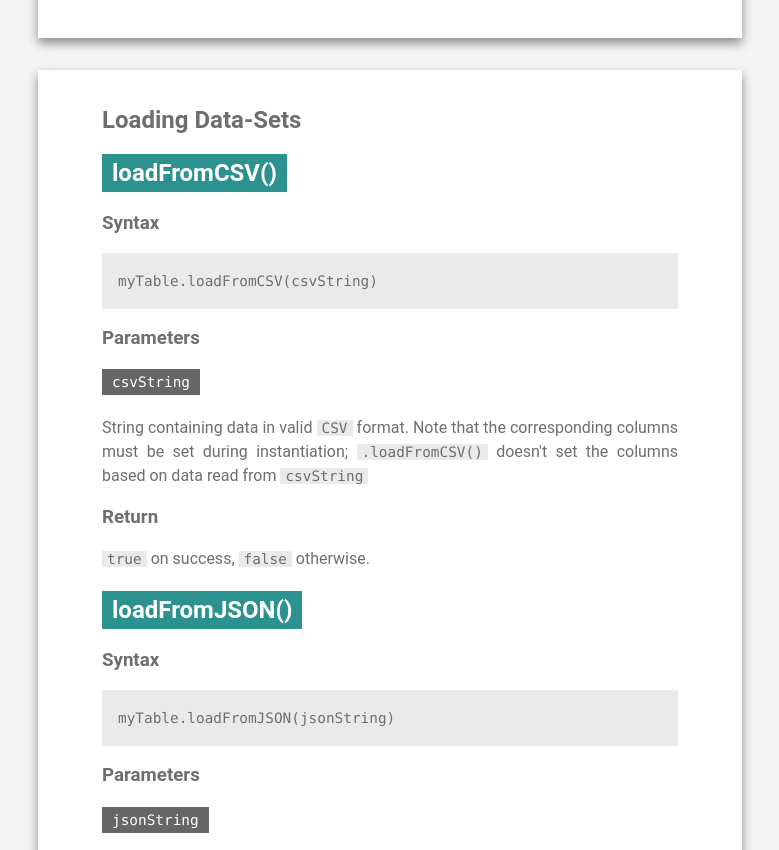
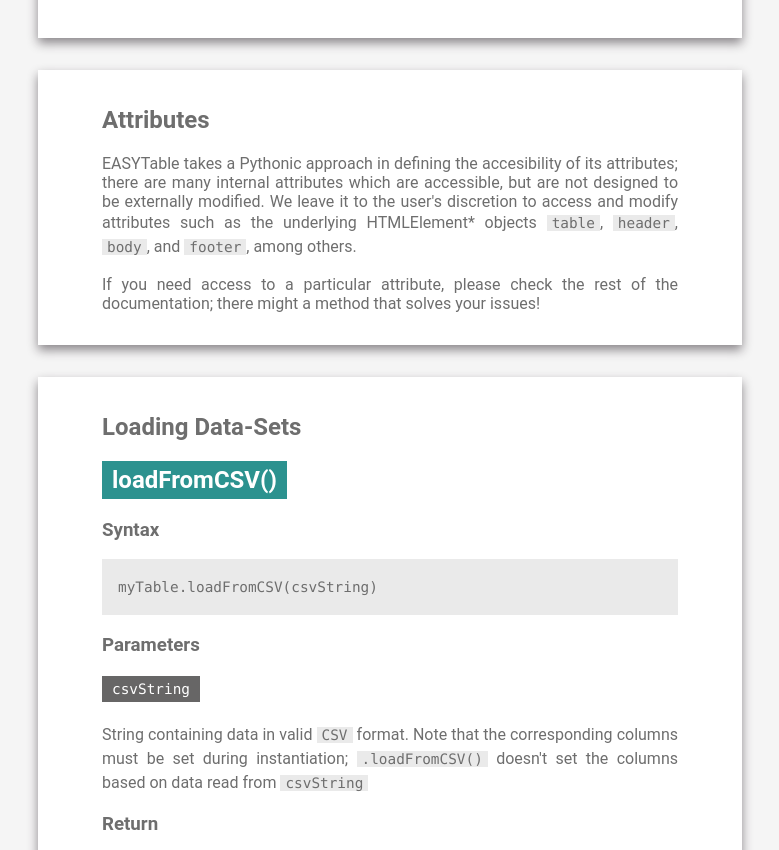
Before and after one commit to AdiThakur/easy-table, a website: page pub/docs.html in a window 1280 px wide. Shown: the part 2396-3246 px from the top of the page, without its empty margins (250-1029 px from the left). Drawn offline with Linux system fonts and the light colour scheme.

```diff
--- a/pub/docs.html
+++ b/pub/docs.html
@@ -176,6 +176,38 @@
             <h4>Result</h4>
             <p>Note that some data has been added.</p>
             <div id="constructor_table" class="step-table"></div>
+        </div>
+
+        <!-- Attributes -->
+        <div class="step">
+            <h2>Attributes</h2>
+
+            <p>
+                EASYTable takes a Pythonic approach in defining the accesibility
+                of its attributes; there are many internal attributes which are
+                accessible, but are not designed to be externally modified. We
+                leave it to the user's discretion to access and modify
+                attributes such as the underlying HTMLElement* objects
+                <span class="option">table</span>,
+                <span class="option">header</span>,
+                <span class="option">body</span>, and
+                <span class="option">footer</span>, among others.
+
+            </p>
+            <p>
+                If you need access to a particular attribute, please check the
+                rest of the documentation; there might a method that solves your
+                issues!
+            </p>
+
+            <!-- <span class="param">currPage</span>
+            <p>
+                The current page being displayed. Only defined if the
+                <span class="option">default</span> attribute of the
+                <span class="option">paginate</span> option is set to
+                <span class="option">true</span> upon instantiation.
+            </p> -->
+
         </div>
 
         <!-- Loading Data-Sets-->
```
Also changed, not shown: pub/examples.html (+3 -2 lines).
